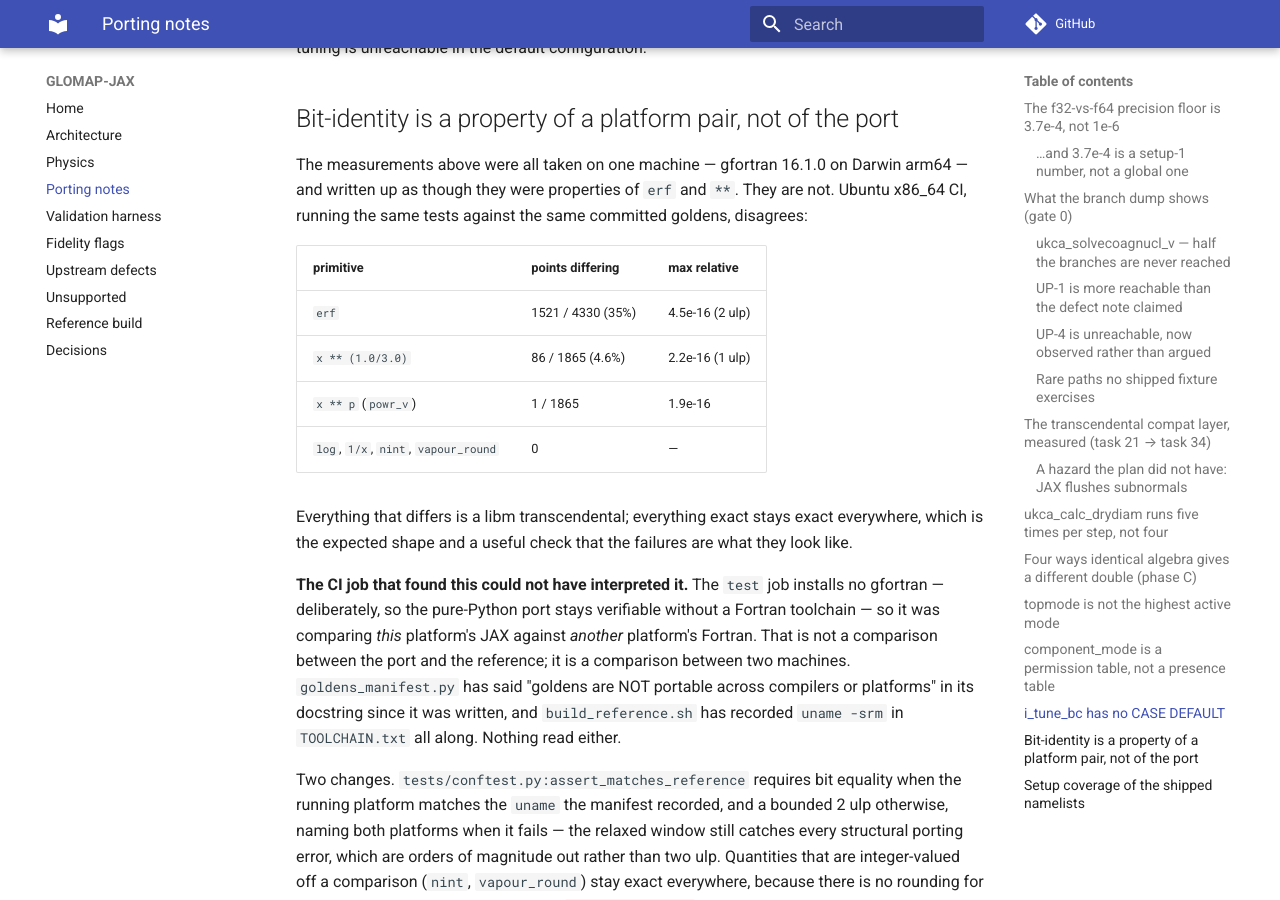
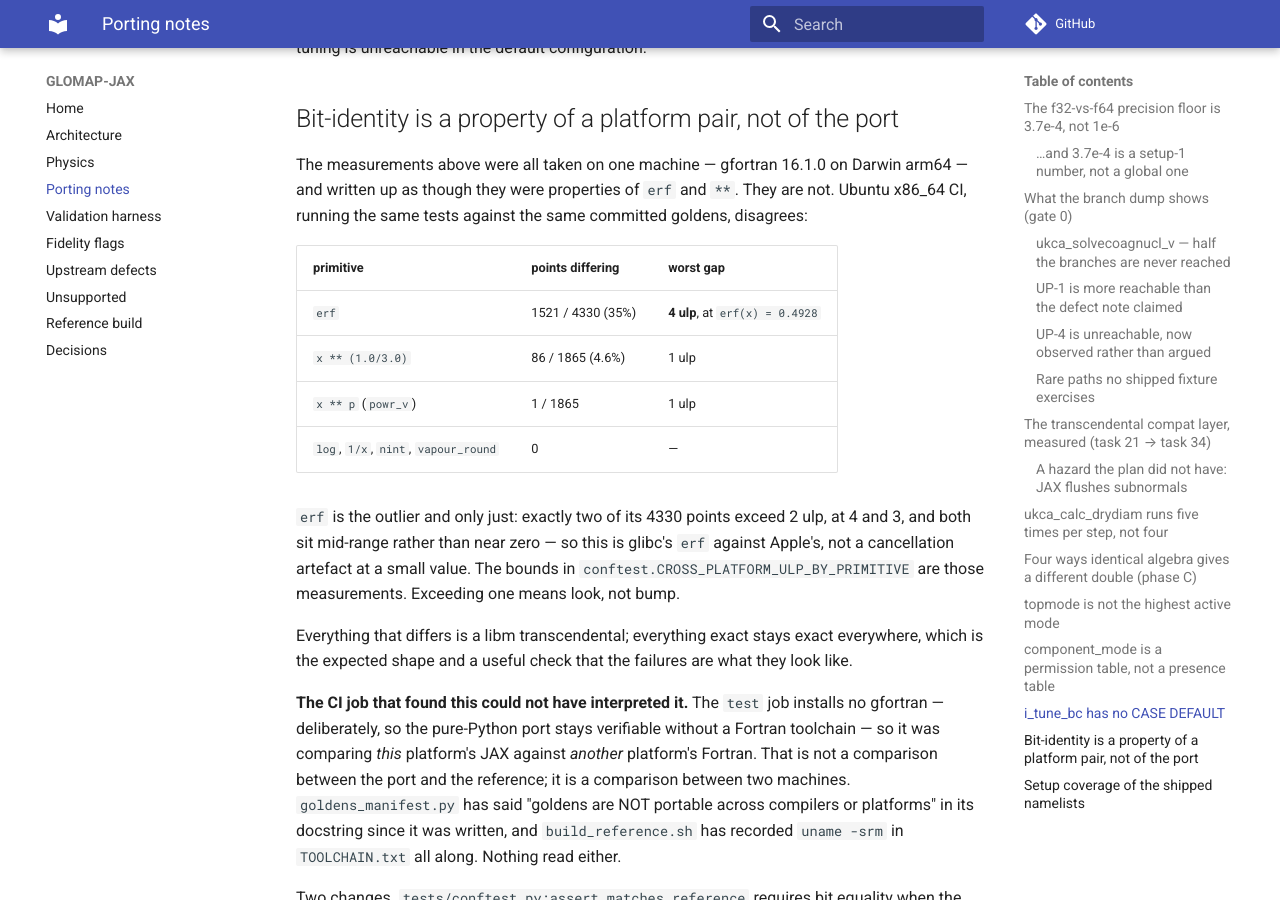
Before and after one commit to reflective-org/GLOMAP-JAX, an MkDocs documentation site: the page built from docs/porting-notes.md, in a window 1280 px wide and 900 px high, scrolled down 6685 px. Built offline with MkDocs 1.6.1 and Material for MkDocs 9.7.7, drawn with Linux system fonts in a browser that asks for light colours; comment, search, counter and statistics services are not loaded.

Commit message:
Set the cross-platform ulp bounds from the measurement
erf is the one outlier: exactly two of its 4330 points exceed 2 ulp, at 4
and 3, both mid-range rather than near zero -- glibc's erf against Apple's,
not cancellation at a small value. The powers agree to 1 ulp and log and 1/x
are identical, so the tight bound stays where it is earned and only erf gets
4. Recorded per primitive with the measurement beside it, because a bound
nobody can re-derive is a number someone will raise the next time it fails.

Co-Authored-By: Claude Opus 5 (1M context) <noreply@anthropic.com>
Claude-Session: https://claude.ai/code/session_01FG1oy8ih5kfCyXGdXL2epj

```diff
--- a/docs/porting-notes.md
+++ b/docs/porting-notes.md
@@ -289,12 +289,18 @@ Darwin arm64 — and written up as though they were properties of `erf` and
 `**`. They are not. Ubuntu x86_64 CI, running the same tests against the same
 committed goldens, disagrees:
 
-| primitive | points differing | max relative |
+| primitive | points differing | worst gap |
 |---|---|---|
-| `erf` | 1521 / 4330 (35%) | 4.5e-16 (2 ulp) |
-| `x ** (1.0/3.0)` | 86 / 1865 (4.6%) | 2.2e-16 (1 ulp) |
-| `x ** p` (`powr_v`) | 1 / 1865 | 1.9e-16 |
+| `erf` | 1521 / 4330 (35%) | **4 ulp**, at `erf(x) = 0.4928` |
+| `x ** (1.0/3.0)` | 86 / 1865 (4.6%) | 1 ulp |
+| `x ** p` (`powr_v`) | 1 / 1865 | 1 ulp |
 | `log`, `1/x`, `nint`, `vapour_round` | 0 | — |
+
+`erf` is the outlier and only just: exactly two of its 4330 points exceed 2
+ulp, at 4 and 3, and both sit mid-range rather than near zero — so this is
+glibc's `erf` against Apple's, not a cancellation artefact at a small value.
+The bounds in `conftest.CROSS_PLATFORM_ULP_BY_PRIMITIVE` are those
+measurements. Exceeding one means look, not bump.
 
 Everything that differs is a libm transcendental; everything exact stays exact
 everywhere, which is the expected shape and a useful check that the failures
```
Also changed, not shown: 3 other files.
